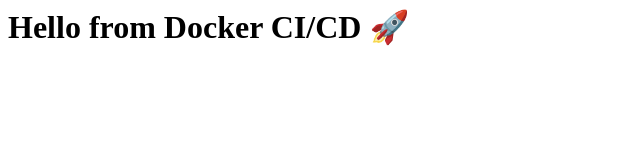
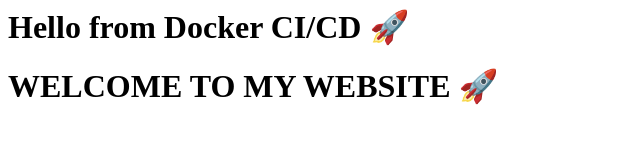
Before and after one commit to shameerkhan734-spec/Docker-jenkins, a plain HTML site: page index.html in a window 1280 px wide. Shown: the whole page, without its empty margins (0-640 px from the left). Drawn offline with Linux system fonts and the light colour scheme.

Commit message:
Add welcome message to index.html

```diff
--- a/index.html
+++ b/index.html
@@ -1 +1,2 @@
 <h1>Hello from Docker CI/CD 🚀</h1>
+<h1>WELCOME TO MY WEBSITE 🚀</h1>
```
